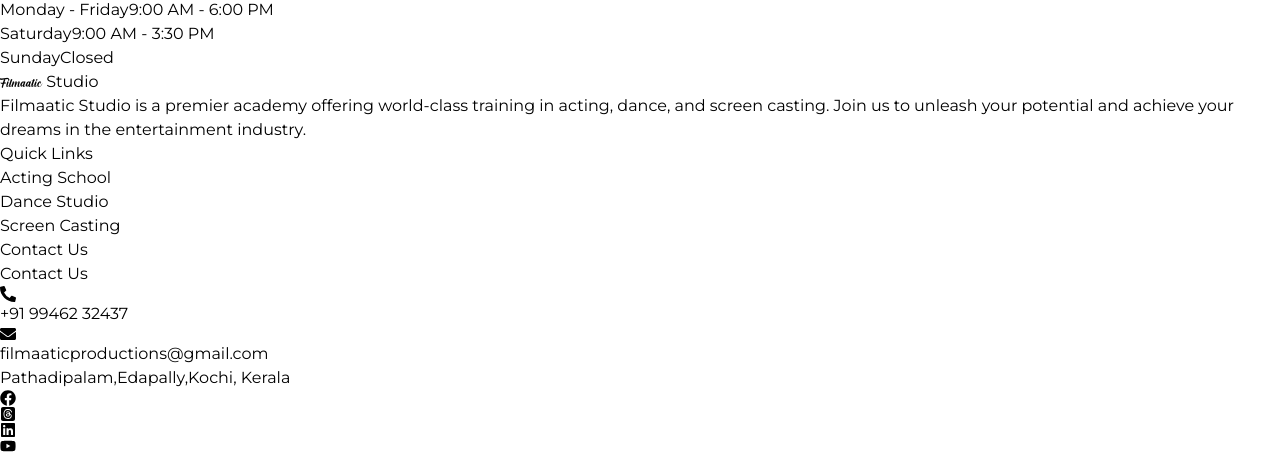
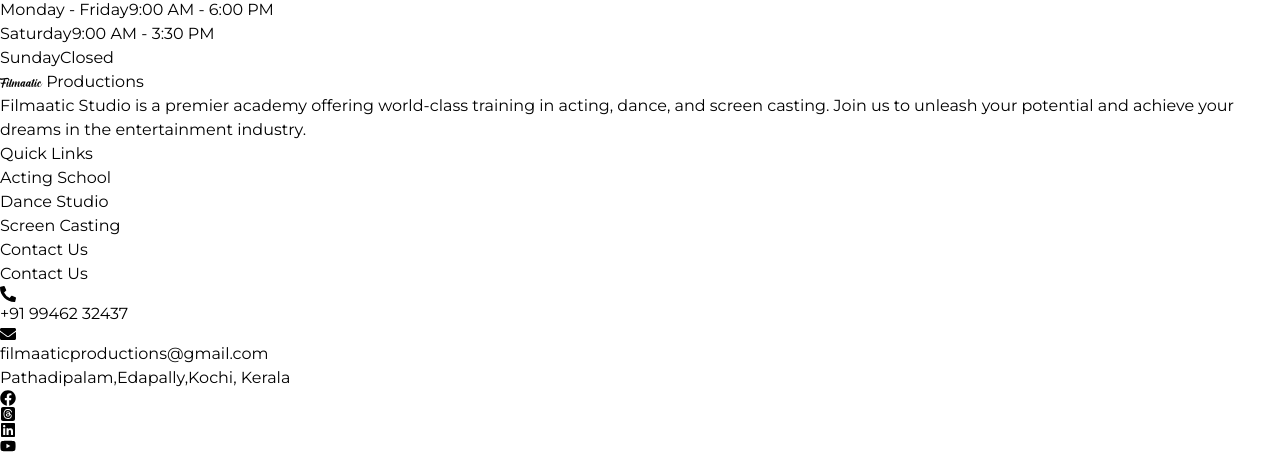
Before and after one commit to lifeplannerdev/filmaatic, a React (Vite) app: page /productions in a window 1280 px wide. Shown: the part 10753-11210 px from the top of the page. Built offline with nearby package versions, Linux system fonts and the light colour scheme.

Commit message:
29 march commit

```diff
--- a/src/components/Footer.jsx
+++ b/src/components/Footer.jsx
@@ -13,7 +13,7 @@
           {/* About Section */}
           <div className="text-center md:text-left">
 
-            <h3 className="text-2xl font-bold mb-4"><span className="text-4xl" style={{ fontFamily: "SmileCandy" }}>Filmaatic</span> Studio</h3>
+            <h3 className="text-2xl font-bold mb-4"><span className="text-4xl" style={{ fontFamily: "SmileCandy" }}>Filmaatic</span> Productions</h3>
             <p className="text-gray-400">
               Filmaatic Studio is a premier academy offering world-class training in acting, dance, and screen casting. Join us to unleash your potential and achieve your dreams in the entertainment industry.
             </p>
@@ -97,7 +97,7 @@
         {/* Copyright Notice */}
         <div className="text-center mt-8 border-t border-gray-800 pt-8">
           <p className="text-gray-400">
-            &copy; {new Date().getFullYear()} Filmaatic Studio. All rights reserved.
+            &copy; {new Date().getFullYear()} Filmaatic Productions. All rights reserved.
           </p>
         </div>
       </div>
```
